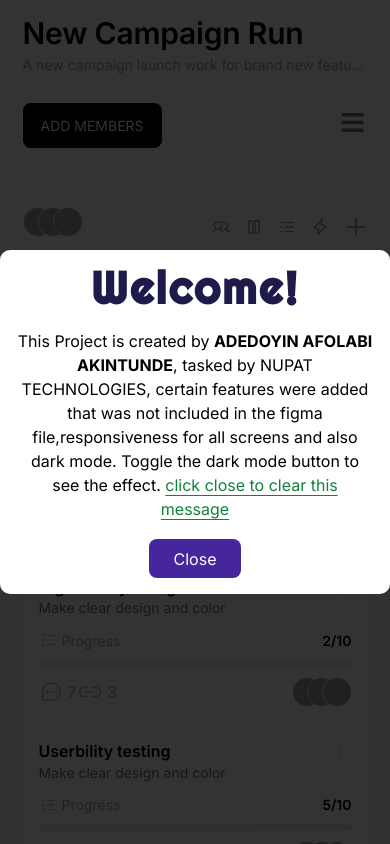
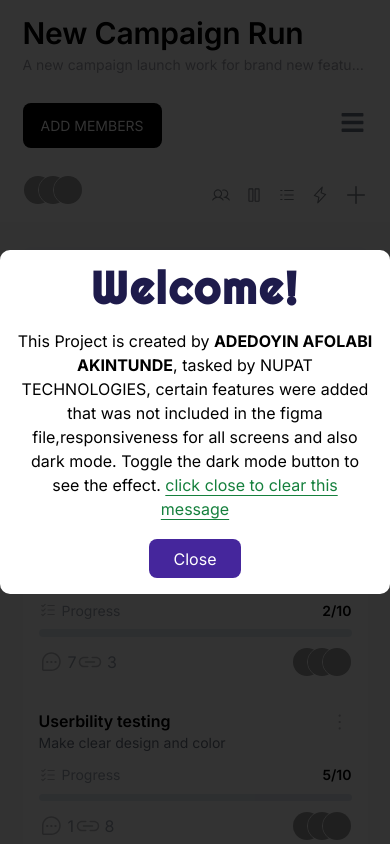
Before and after one commit to 4cub3/Dashboard, a React (Vite) app: page / in a window 390 px wide. Built offline with nearby package versions, Linux system fonts and the light colour scheme; grey boxes are pictures that could not be loaded.

Commit message:
fixed the header and the hamburger placement

```diff
--- a/src/App.jsx
+++ b/src/App.jsx
@@ -13,7 +13,7 @@
       {!ctxDarkmode.modalTrue && <Welcome/> }
     <div className={`flex h-screen w-full relative ${ctxDarkmode.isDark && 'dark'} `}>
     <NavBar/>
-    <main className="md:flex-2 w-full lg:space-y-0 space-y-6 overflow-y-scroll dark:bg-gradient-to-r dark:from-slate-950 dark:to-slate-900 transition-colors duration-300">
+    <main className="md:flex-2 w-full overflow-y-scroll dark:bg-gradient-to-r dark:from-slate-950 dark:to-slate-900 transition-colors duration-300">
       <Header />
       <MainNav />
       <Task />
--- a/src/components/Details/mainNav/MainNav.jsx
+++ b/src/components/Details/mainNav/MainNav.jsx
@@ -9,7 +9,7 @@
   ];
   return (
 
-    <nav className="flex smm:items-center space-y-4 smm:space-y-0  smm:flex-row justify-between sm:px-[4.4rem] px-9 py-6 sticky top-[19rem] bg-white  dark:bg-gradient-to-r dark:from-slate-800 dark:to-slate-700 dark:backdrop-blur-2xl transition-colors duration-300 smm:top-48 md:top-48 smd:top-60 z-10">
+    <nav className="flex smm:items-center space-y-4 smm:space-y-0  smm:flex-row justify-between sm:px-[4.4rem] px-9 py-6 sticky top-[15.5rem] bg-white  dark:bg-gradient-to-r dark:from-slate-800 dark:to-slate-700 dark:backdrop-blur-2xl transition-colors duration-300 sm:top-72 smm:top-48 md:top-48 smd:top-50 z-10">
       <div className="flex items-center gap-2 ">
         <Members image1={IMAGES[0]} image2={IMAGES[1]} image3={IMAGES[2]} />
         <p className="leading-[1.7rem] text-[1.4rem] text-zinc-400 hidden sm:block">
```
